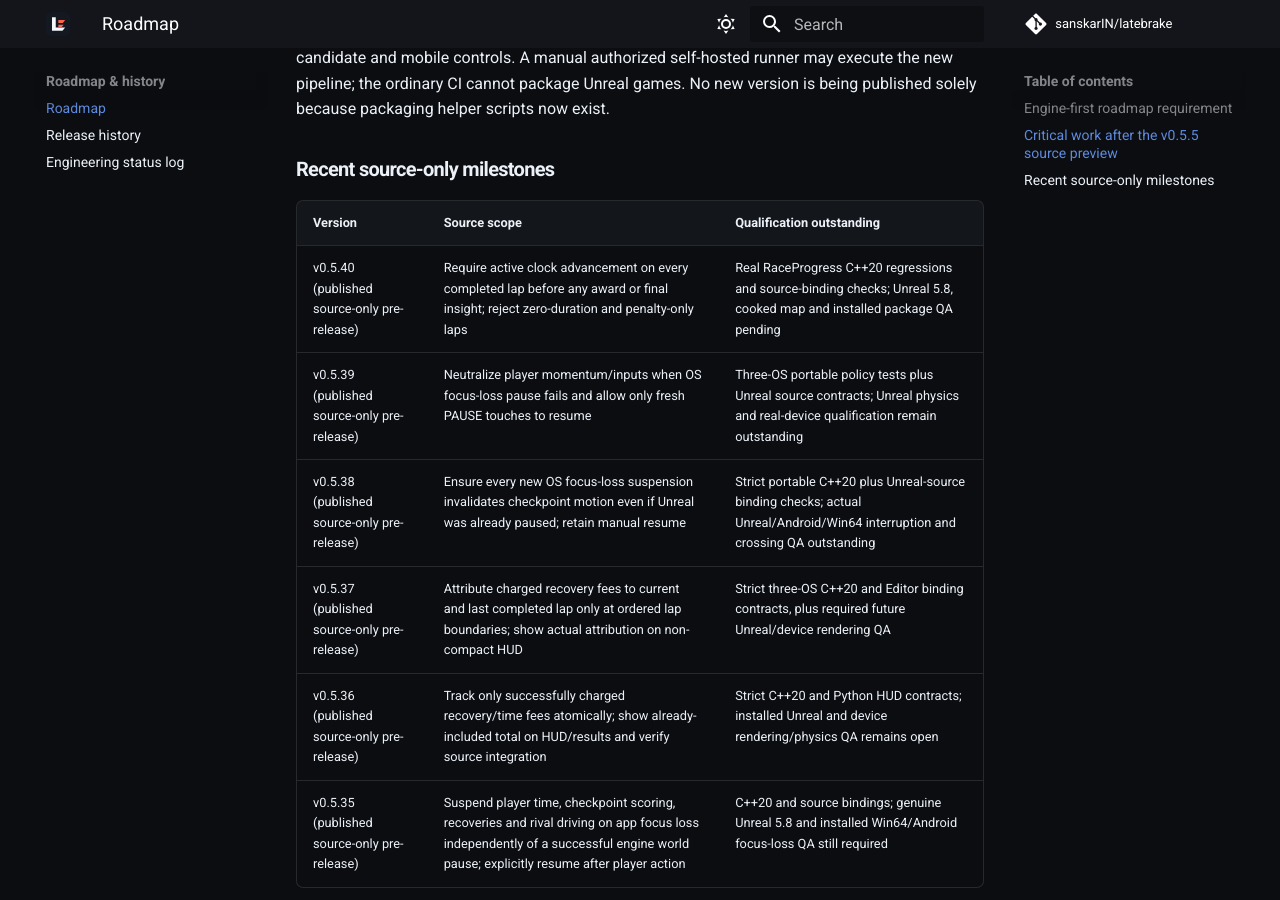
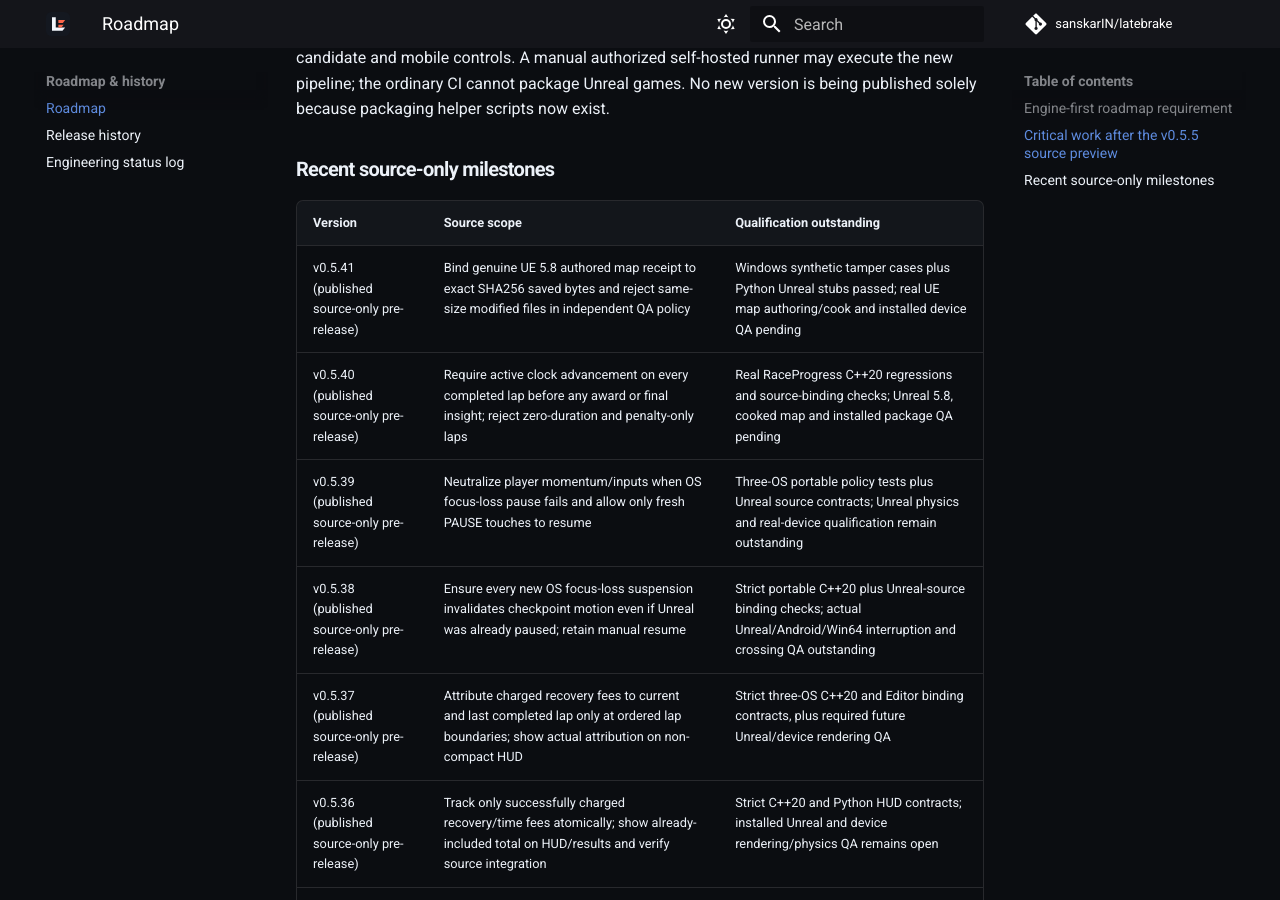
Before and after one commit to sanskarIN/latebrake, an MkDocs documentation site: the page built from docs/ROADMAP.md, in a window 1280 px wide and 900 px high, scrolled down 5350 px. Built offline with MkDocs 1.6.1 and Material for MkDocs 9.7.7, drawn with Linux system fonts in a browser that asks for light colours; comment, search, counter and statistics services are not loaded.

Commit message:
docs(roadmap): include v0.5.41 map receipt provenance milestone

```diff
--- a/docs/ROADMAP.md
+++ b/docs/ROADMAP.md
@@ -81,6 +81,7 @@ solely because packaging helper scripts now exist.
 
 | Version | Source scope | Qualification outstanding |
 | --- | --- | --- |
+| v0.5.41 (published source-only pre-release) | Bind genuine UE 5.8 authored map receipt to exact SHA256 saved bytes and reject same-size modified files in independent QA policy | Windows synthetic tamper cases plus Python Unreal stubs passed; real UE map authoring/cook and installed device QA pending |
 | v0.5.40 (published source-only pre-release) | Require active clock advancement on every completed lap before any award or final insight; reject zero-duration and penalty-only laps | Real RaceProgress C++20 regressions and source-binding checks; Unreal 5.8, cooked map and installed package QA pending |
 | v0.5.39 (published source-only pre-release) | Neutralize player momentum/inputs when OS focus-loss pause fails and allow only fresh PAUSE touches to resume | Three-OS portable policy tests plus Unreal source contracts; Unreal physics and real-device qualification remain outstanding |
 | v0.5.38 (published source-only pre-release) | Ensure every new OS focus-loss suspension invalidates checkpoint motion even if Unreal was already paused; retain manual resume | Strict portable C++20 plus Unreal-source binding checks; actual Unreal/Android/Win64 interruption and crossing QA outstanding |
```
